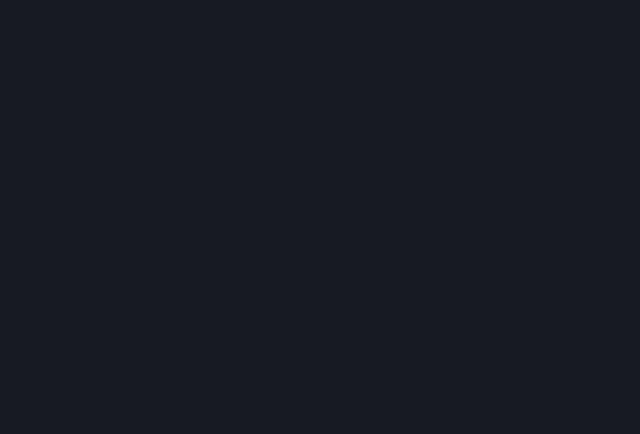
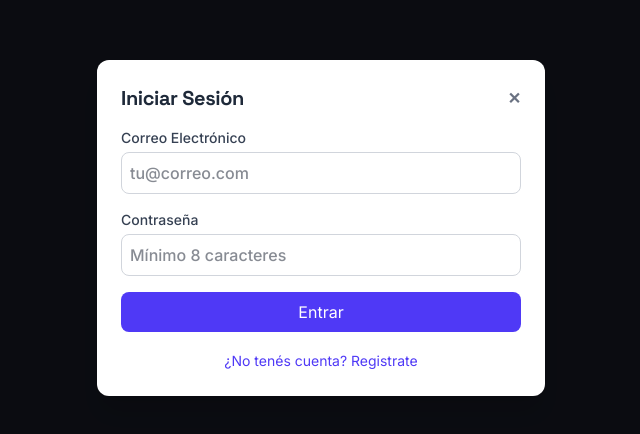
Before and after one commit to Igni207/LenguajesIV, a React (Vite) app in the folder client/: page /login in a window 1280 px wide. Before the commit this address had no page. Shown: the part 172-606 px from the top of the page, without its empty margins (319-959 px from the left). Built offline with nearby package versions, Linux system fonts and the light colour scheme.

Commit message:
rutas protegidas, auth context, login y perfil

```diff
--- a/client/src/App.jsx
+++ b/client/src/App.jsx
@@ -1,16 +1,33 @@
-// Santy: cuando metas React Router las rutas van acá, y la guía mandala a /guia - Rojo
-//Santi: ya lo hice, ahora la ruta de la guía es /guia y la del panel de admin es /admin - fexx
-import { BrowserRouter, Routes, Route } from 'react-router-dom';
+import { BrowserRouter, Routes, Route, Navigate } from 'react-router-dom';
+import { AuthProvider } from './context/AuthContext';
+import ProtectedRoute from './components/ProtectedRoute';
 import GuiaDeEstilo from './pages/GuiaDeEstilo';
 import Admin from './pages/Admin';
+import LoginModal from './components/LoginModal';
 
 export default function App() {
   return (
-    <BrowserRouter>
-      <Routes>
-        <Route path="/" element={<GuiaDeEstilo />} />
-        <Route path="/admin" element={<Admin />} />
-      </Routes>
-    </BrowserRouter>
+    <AuthProvider>
+      <BrowserRouter>
+        <Routes>
+          <Route path="/" element={<Navigate to="/guia" replace />} />
+          <Route path="/guia" element={<GuiaDeEstilo />} />
+
+          {/* Ruta de Login / Modal */}
+          <Route path="/login" element={<LoginModal isOpen={true} onClose={() => window.history.back()} />} />
+
+          <Route
+            path="/admin"
+            element={
+              <ProtectedRoute requireAdmin={true}>
+                <Admin />
+              </ProtectedRoute>
+            }
+          />
+
+          <Route path="*" element={<h1>404 - Página no encontrada</h1>} />
+        </Routes>
+      </BrowserRouter>
+    </AuthProvider>
   );
 }
--- /dev/null
+++ b/client/src/components/LoginModal.jsx
@@ -0,0 +1,130 @@
+import { useState } from 'react';
+import { useNavigate, useLocation } from 'react-router-dom';
+import { useAuth } from '../context/AuthContext';
+
+export default function LoginModal({ isOpen, onClose }) {
+  const [isRegister, setIsRegister] = useState(false);
+  const [name, setName] = useState('');
+  const [email, setEmail] = useState('');
+  const [password, setPassword] = useState('');
+  const [error, setError] = useState('');
+
+  const { login } = useAuth();
+  const navigate = useNavigate();
+  const location = useLocation();
+
+  const from = location.state?.from?.pathname || '/guia';
+
+  if (!isOpen) return null;
+
+  const handleSubmit = (e) => {
+    e.preventDefault();
+    setError('');
+
+    if (isRegister && name.trim().length < 2) {
+      setError('El nombre debe tener al menos 2 letras.');
+      return;
+    }
+
+    const emailRegex = /^[^\s@]+@[^\s@]+\.[^\s@]+$/;
+    if (!emailRegex.test(email)) {
+      setError('Por favor, ingresá un correo electrónico válido.');
+      return;
+    }
+
+    if (password.length < 8) {
+      setError('La contraseña debe tener al menos 8 caracteres.');
+      return;
+    }
+
+    const userData = {
+      name: isRegister ? name : 'Usuario',
+      email,
+      role: email.includes('admin') ? 'admin' : 'user'
+    };
+
+    login(userData);
+
+    if (onClose) onClose();
+    navigate(from, { replace: true });
+  };
+
+  return (
+    <div className="fixed inset-0 z-50 flex items-center justify-center bg-black/50 backdrop-blur-sm">
+      <div className="w-full max-w-md p-6 bg-white rounded-xl shadow-xl">
+        <div className="flex justify-between items-center mb-4">
+          <h2 className="text-xl font-bold text-gray-800">
+            {isRegister ? 'Registro Obligatorio' : 'Iniciar Sesión'}
+          </h2>
+          {onClose && (
+            <button onClick={onClose} className="text-gray-500 hover:text-gray-700 font-bold">
+              ✕
+            </button>
+          )}
+        </div>
+
+        {error && (
+          <div className="mb-4 p-3 text-sm text-red-700 bg-red-100 rounded-lg">
+            {error}
+          </div>
+        )}
+
+        <form onSubmit={handleSubmit} className="space-y-4">
+          {isRegister && (
+            <div>
+              <label className="block text-sm font-medium text-gray-700">Nombre</label>
+              <input
+                type="text"
+                value={name}
+                onChange={(e) => setName(e.target.value)}
+                className="w-full mt-1 p-2 border border-gray-300 rounded-lg text-gray-900 font-medium focus:ring-2 focus:ring-indigo-500 outline-none"
+                placeholder="Mínimo 2 letras"
+              />
+            </div>
+          )}
+
+          <div>
+            <label className="block text-sm font-medium text-gray-700">Correo Electrónico</label>
+            <input
+              type="email"
+              value={email}
+              onChange={(e) => setEmail(e.target.value)}
+              className="w-full mt-1 p-2 border border-gray-300 rounded-lg text-gray-900 font-medium focus:ring-2 focus:ring-indigo-500 outline-none"
+              placeholder="tu@correo.com"
+              required
+            />
+          </div>
+
+          <div>
+            <label className="block text-sm font-medium text-gray-700">Contraseña</label>
+            <input
+              type="password"
+              value={password}
+              onChange={(e) => setPassword(e.target.value)}
+              className="w-full mt-1 p-2 border border-gray-300 rounded-lg text-gray-900 font-medium focus:ring-2 focus:ring-indigo-500 outline-none"
+              placeholder="Mínimo 8 caracteres"
+              required
+            />
+          </div>
+
+          <button
+            type="submit"
+            className="w-full py-2 text-white bg-indigo-600 rounded-lg hover:bg-indigo-700 transition"
+          >
+            {isRegister ? 'Registrarse y Continuar' : 'Entrar'}
+          </button>
+        </form>
+
+        <div className="mt-4 text-center">
+          <button
+            type="button"
+            onClick={() => setIsRegister(!isRegister)}
+            className="text-sm text-indigo-600 hover:underline"
+          >
+            {isRegister ? '¿Ya tenés cuenta? Iniciá sesión' : '¿No tenés cuenta? Registrate'}
+          </button>
+        </div>
+      </div>
+    </div>
+  );
+}
--- /dev/null
+++ b/client/src/components/ProtectedRoute.jsx
@@ -0,0 +1,17 @@
+import { Navigate, useLocation } from 'react-router-dom';
+import { useAuth } from '../context/AuthContext';
+
+export default function ProtectedRoute({ children, requireAdmin = false }) {
+  const { user, isAuthenticated } = useAuth();
+  const location = useLocation();
+
+  if (!isAuthenticated) {
+    return <Navigate to="/login" state={{ from: location }} replace />;
+  }
+
+  if (requireAdmin && user?.role !== 'admin') {
+    return <Navigate to="/" replace />;
+  }
+
+  return children;
+}
--- /dev/null
+++ b/client/src/context/AuthContext.jsx
@@ -0,0 +1,28 @@
+import { createContext, useContext, useState } from 'react';
+
+const AuthContext = createContext();
+
+export function AuthProvider({ children }) {
+  const [user, setUser] = useState(() => {
+    const saved = localStorage.getItem('user');
+    return saved ? JSON.parse(saved) : null;
+  });
+
+  const login = (userData) => {
+    setUser(userData);
+    localStorage.setItem('user', JSON.stringify(userData));
+  };
+
+  const logout = () => {
+    setUser(null);
+    localStorage.removeItem('user');
+  };
+
+  return (
+    <AuthContext.Provider value={{ user, login, logout, isAuthenticated: !!user }}>
+      {children}
+    </AuthContext.Provider>
+  );
+}
+
+export const useAuth = () => useContext(AuthContext);
--- /dev/null
+++ b/client/src/pages/Profile.jsx
@@ -0,0 +1,60 @@
+import { useState } from 'react';
+import { useAuth } from '../context/AuthContext';
+
+export default function Profile() {
+  const { user, logout } = useAuth();
+  const [filter, setFilter] = useState('all');
+
+  const projects = [
+    { id: 1, title: 'Sistema DFD y Dictionaries', category: 'systems' },
+    { id: 2, title: 'Dashboard React Fullstack', category: 'web' },
+    { id: 3, title: 'API REST Node.js', category: 'backend' }
+  ];
+
+  const filteredProjects = projects.filter(p => {
+    if (filter === 'all') return true;
+    return p.category === filter;
+  });
+
+  return (
+    <div className="max-w-4xl mx-auto p-6">
+      <div className="bg-white rounded-xl shadow-md p-6 mb-6 flex justify-between items-center">
+        <div>
+          <h1 className="text-2xl font-bold text-gray-800">Perfil de Desarrollador</h1>
+          {user ? (
+            <p className="text-gray-600">Bienvenido, <span className="font-semibold">{user.name}</span> ({user.email})</p>
+          ) : (
+            <p className="text-gray-500">Vista de Visitante / Público</p>
+          )}
+        </div>
+        {user ? (
+          <button onClick={logout} className="px-4 py-2 bg-red-600 text-white rounded-lg hover:bg-red-700 transition">
+            Cerrar Sesión
+          </button>
+        ) : (
+          <a href="/login" className="px-4 py-2 bg-indigo-600 text-white rounded-lg hover:bg-indigo-700 transition">
+            Iniciar Sesión
+          </a>
+        )}
+      </div>
+
+      <div className="mb-6 flex gap-2">
+        <button onClick={() => setFilter('all')} className={`px-4 py-2 rounded-lg ${filter === 'all' ? 'bg-indigo-600 text-white' : 'bg-gray-200 text-gray-700'}`}>Todos</button>
+        <button onClick={() => setFilter('systems')} className={`px-4 py-2 rounded-lg ${filter === 'systems' ? 'bg-indigo-600 text-white' : 'bg-gray-200 text-gray-700'}`}>Sistemas</button>
+        <button onClick={() => setFilter('web')} className={`px-4 py-2 rounded-lg ${filter === 'web' ? 'bg-indigo-600 text-white' : 'bg-gray-200 text-gray-700'}`}>Web</button>
+        <button onClick={() => setFilter('backend')} className={`px-4 py-2 rounded-lg ${filter === 'backend' ? 'bg-indigo-600 text-white' : 'bg-gray-200 text-gray-700'}`}>Backend</button>
+      </div>
+
+      <div className="grid grid-cols-1 md:grid-cols-2 gap-4">
+        {filteredProjects.map(project => (
+          <div key={project.id} className="p-4 border rounded-xl shadow-sm bg-white">
+            <h3 className="font-bold text-lg text-gray-800">{project.title}</h3>
+            <span className="text-xs uppercase px-2 py-1 bg-indigo-100 text-indigo-700 rounded mt-2 inline-block">
+              {project.category}
+            </span>
+          </div>
+        ))}
+      </div>
+    </div>
+  );
+}
```
